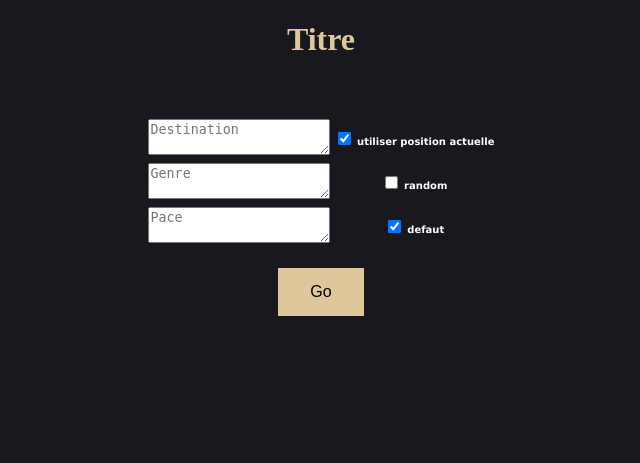
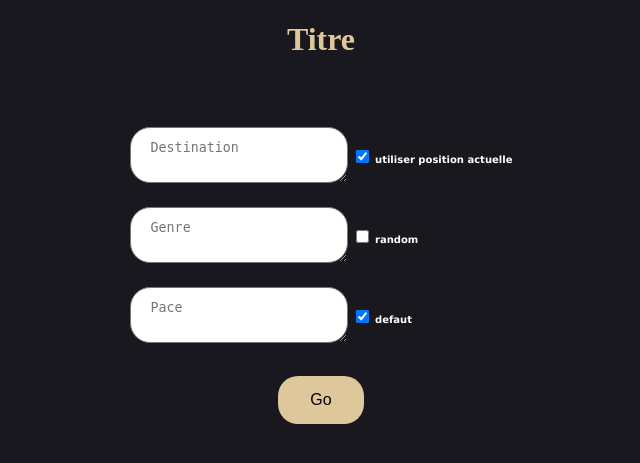
Before and after one commit to ruizema/team13-mcwics-2020, a Flask app: page / in a window 1280 px wide. Shown: the top 463 px of the page, without its empty margins (319-959 px from the left). Run offline with Flask 2, Linux system fonts and the light colour scheme; lists and menus that the app fills with data are empty.

Commit message:
Update style.css

```diff
--- a/static/style.css
+++ b/static/style.css
@@ -25,4 +25,64 @@ body {
     text-decoration: none;
     display: inline-block;
     font-size: 16px;
-  }
+  }body {
+  background-color: #18181E;
+}
+
+h1 {
+  color: #DEC79B;
+  text-align: center;
+}
+
+p {
+  font-family: verdana;
+  font-size: 10px;
+  color: white;
+  text-align: left;
+}
+
+textarea {
+  width: 100%;
+  padding: 12px 20px;
+  margin: 8px 0;
+  box-sizing: border-box;
+  border-radius: 20px;
+}
+
+.button {
+  background-color: #DEC79B;
+  border: none;
+  color: black;
+  padding: 15px 32px;
+  text-align: center;
+  text-decoration: none;
+  display: inline-block;
+  font-size: 16px;
+  border-radius: 20px;
+  transition: all 0.5s;
+  cursor: pointer;
+}
+.button span {
+  cursor: pointer;
+  display: inline-block;
+  position: relative;
+  transition: 0.5s;
+}
+
+.button span:after {
+  content: '\00bb';
+  position: absolute;
+  opacity: 0;
+  top: 0;
+  right: -20px;
+  transition: 0.5s;
+}
+
+.button:hover span {
+  padding-right: 25px;
+}
+
+.button:hover span:after {
+  opacity: 1;
+  right: 0;
+}
```
